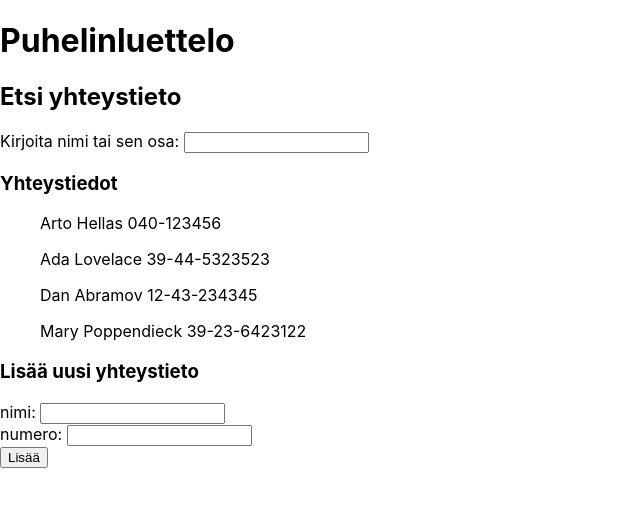
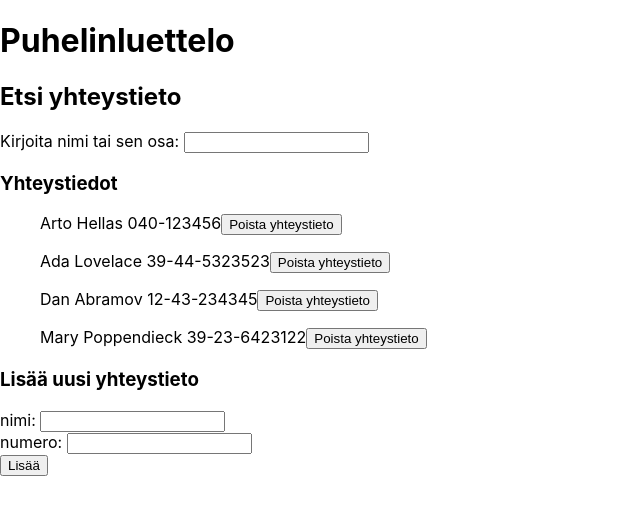
Before and after one commit to ankaleh/full_stack_-tehtavien_palautukset, a React (Create React App) app in the folder osa2/puhelinluettelo/: page / in a window 1280 px wide. Shown: the top 514 px of the page, without its empty margins (0-640 px from the left). Built offline with nearby package versions, Linux system fonts and the light colour scheme; data requests are answered from the project's data file.

Commit message:
Osa 2: tehtävät 2.15 - 2.18*.

```diff
--- a/osa2/puhelinluettelo/src/App.js
+++ b/osa2/puhelinluettelo/src/App.js
@@ -2,7 +2,7 @@ import React, { useState, useEffect } from 'react'
 import PersonForm from './components/PersonForm'
 import Persons from './components/Persons'
 import Filter from './components/Filter'
-import axios from 'axios'
+import personService from './services/persons'
 
 const App = () => {
   const [ persons, setPersons] = useState([])
@@ -13,13 +13,15 @@ const App = () => {
   const [ showAll, setShowAll ] = useState(true)
 
   useEffect(()=> {
-    axios
-      .get('http://localhost:3001/persons')
-      .then(response => {
-        setPersons(response.data)
+    personService
+      .getAll()
+      .then(initialPersons => {
+        setPersons(initialPersons)
       })
 
   }, [])
+
+
 
   const numbersToShow = showAll
     ? persons
@@ -46,10 +48,10 @@ const App = () => {
       <Filter result={result} handleResultChange={handleResultChange}/>
 
       <h3>Yhteystiedot</h3>
-      <Persons numbersToShow={numbersToShow} />
+      <Persons numbersToShow={numbersToShow} persons={persons} setPersons={setPersons} />
 
       <h3>Lisää uusi yhteystieto</h3>
-      <PersonForm persons = {persons} setPersons= {setPersons} newName={newName} setNewName={setNewName} newNumber={newNumber} setNewNumber={setNewNumber} handleNameChange={handleNameChange} handleNumberChange={handleNumberChange}/>
+      <PersonForm persons = {persons} setPersons={setPersons} newName={newName} setNewName={setNewName} newNumber={newNumber} setNewNumber={setNewNumber} handleNameChange={handleNameChange} handleNumberChange={handleNumberChange}/>
     </div>
 
   )
--- a/osa2/puhelinluettelo/src/components/PersonForm.js
+++ b/osa2/puhelinluettelo/src/components/PersonForm.js
@@ -1,5 +1,5 @@
 import React from 'react'
-
+import personService from '../services/persons'
 
 const PersonForm = ({persons, setPersons, newName, setNewName, newNumber, setNewNumber, handleNameChange, handleNumberChange}) => {
     const addPerson = (event) => {
@@ -8,9 +8,22 @@ const PersonForm = ({persons, setPersons, newName, setNewName, newNumber, setNew
         var personsAdded = persons.filter((person) => person.name===`${newName}`)
 
         if (personsAdded.length===1) {
-          return (
-          window.alert(`${newName} on jo lisätty puhelinluetteloon.`)
-          )
+
+          if (window.confirm(`${newName} on jo lisätty puhelinluetteloon. Haluatko korvata vanhan numeron uudella?`)) {
+            console.log(personsAdded)
+            const person = personsAdded[0]
+            console.log(person)
+
+            const updatedPerson = {...person, number:newNumber}
+            personService.update(person.id, updatedPerson)
+                .then(response => {
+                    setPersons(persons.map(p => p.id !== person.id ? p : response))
+                    setNewName('')
+                    setNewNumber('')
+                })
+            return window.alert('Puhelinnumero päivitetty!')
+          }
+
         }
 
         const newPerson = {
@@ -18,9 +31,13 @@ const PersonForm = ({persons, setPersons, newName, setNewName, newNumber, setNew
           number: newNumber
         }
 
-        setPersons(persons.concat(newPerson))
-        setNewName('')
-        setNewNumber('')
+        personService
+            .create(newPerson)
+            .then(response => {
+                setPersons(persons.concat(response))
+                setNewName('')
+                setNewNumber('')
+            })
 
     }
 
@@ -43,6 +60,5 @@ const PersonForm = ({persons, setPersons, newName, setNewName, newNumber, setNew
 
 
     )
-
 }
 export default PersonForm
--- a/osa2/puhelinluettelo/src/components/Persons.js
+++ b/osa2/puhelinluettelo/src/components/Persons.js
@@ -1,14 +1,28 @@
 import React from 'react'
+import personService from '../services/persons'
 
-const Persons = ({numbersToShow}) => {
-
-
+const Persons = (props) => {
     return (
         <>
             <ul>
-                {numbersToShow.map(person =>
-                <p key={person.name}>{person.name} {person.number}</p>
+                {props.numbersToShow.map(person =>
+
+                <p key={person.name}>
+                    {person.name} {' '}
+                    {person.number}
+                    <button type="submit" onClick={() => {
+
+                        if (window.confirm(`Haluatko varmasti poistaa yhteystiedon ${person.name}?`)) {
+                            personService.deletePerson(person.id)
+                            props.setPersons(props.persons.filter(p => p.id !== person.id))
+                        }
+
+                        }}>
+                        Poista yhteystieto
+                    </button>
+                </p>
                 )}
+
             </ul>
         </>
     )
--- /dev/null
+++ b/osa2/puhelinluettelo/src/services/persons.js
@@ -0,0 +1,28 @@
+import axios from 'axios'
+const baseUrl = 'http://localhost:3001/persons'
+
+const getAll = async () => {
+    const request = axios.get(baseUrl)
+    const response = await request
+    return response.data
+}
+
+const create = newPerson => {
+    const request = axios.post(baseUrl, newPerson)
+    return request.then(response => response.data)
+}
+
+const update = async (id, updatedPerson) => {
+    const request = axios.put(`${baseUrl}/${id}`, updatedPerson)
+    const response = await request
+    return response.data
+}
+
+const deletePerson = async (id) => {
+    const request = axios.delete(`${baseUrl}/${id}`)
+    const response = await request
+    return response.data
+}
+
+
+export default { getAll, create, update, deletePerson }
```
Also changed, not shown: osa2/puhelinluettelo/db.json (indentation only), 1 other file (tests, documents, lock files or other folders).
